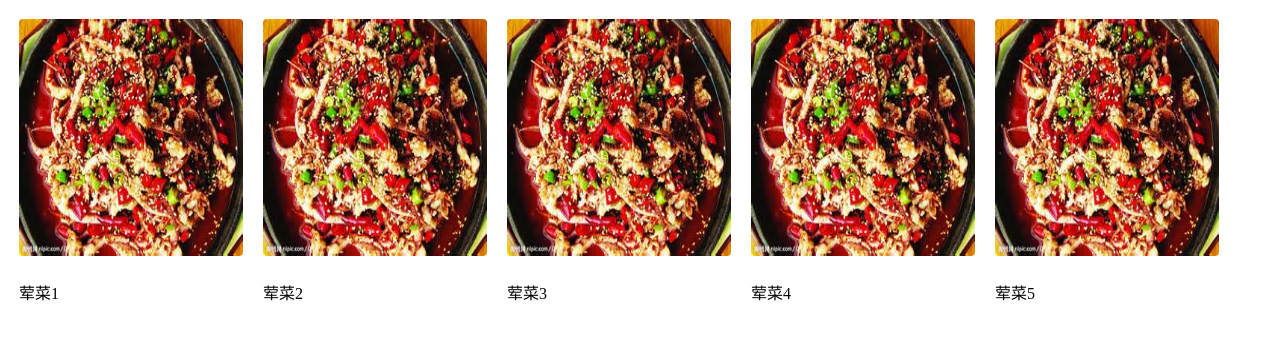
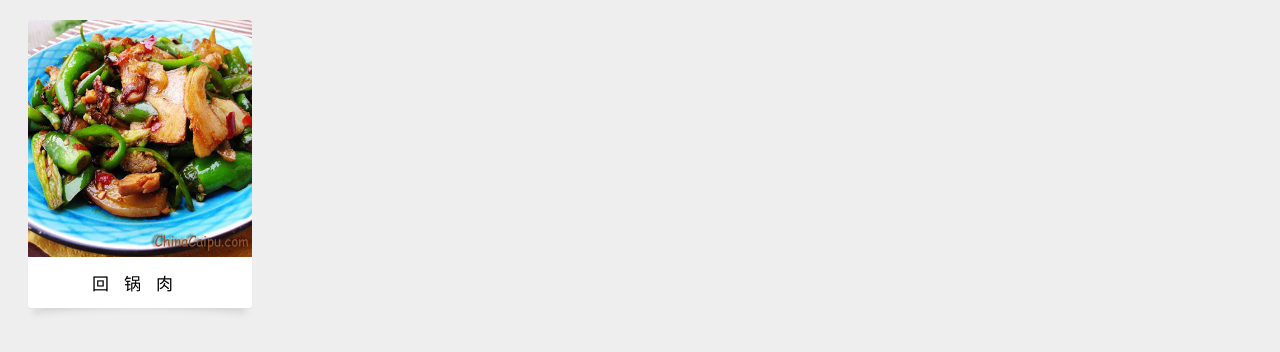
Before and after one commit to TingTalent/TingTalent.github.io, a plain HTML site: page CSS.html in a window 1280 px wide. Drawn offline with Linux system fonts and the light colour scheme.

Commit message:
Merge remote-tracking branch 'origin/master'

```diff
--- a/CSS.html
+++ b/CSS.html
@@ -4,32 +4,52 @@
     <meta charset="utf-8">
     <script type="text/javascript" src="jquery-latest.js"></script>
     <style type="text/css">
+        body {
+            background-color: #eee;
+        }
+
         img {
             width: 224px;
             height: 237px;
-            border-radius: 4px;
+            border-radius: 4px 4px 0 0;
+            display: block;
+        }
+
+        .brickBody {
+            margin: 20px 0 0 20px;
+        }
+
+        .text {
+            width: 224px;
+            height: 38px;
+            text-align: center;
+            letter-spacing: 15px;
+            border-radius: 0 0 4px 4px;
+            background-color: white;
+            padding-top: 13px;
+            font-family: "Microsoft YaHei", simsun, Arial;
+            font-size: 17px;
+        }
+
+        .shadow {
+            width: 224px;
+            height: 18.75px;
+            background-image: url(img/shadow.png);
+            background-repeat: no-repeat;
+            z-index: 902;
         }
     </style>
 </head>
 
 <body>
-<div class="tb">
-    <table cellpadding="9px">
-        <tr>
-            <td><img src="th.jpg"/></td>
-            <td><img src="th.jpg"/></td>
-            <td><img src="th.jpg"/></td>
-            <td><img src="th.jpg"/></td>
-            <td><img src="th.jpg"/></td>
-        </tr>
-        <tr>
-            <td>荤菜1</td>
-            <td>荤菜2</td>
-            <td>荤菜3</td>
-            <td>荤菜4</td>
-            <td>荤菜5</td>
-        </tr>
-    </table>
+<div class="brickBody">
+    <div class="pic">
+        <img src="img/HGR.jpg"/>
+    </div>
+    <div class="text">
+        回锅肉
+    </div>
+    <div class="shadow"></div>
 </div>
 </body>
 
```
Also changed, not shown: index.html (+9 -4 lines), img/HGR.jpg (added), img/shadow.png (added).
